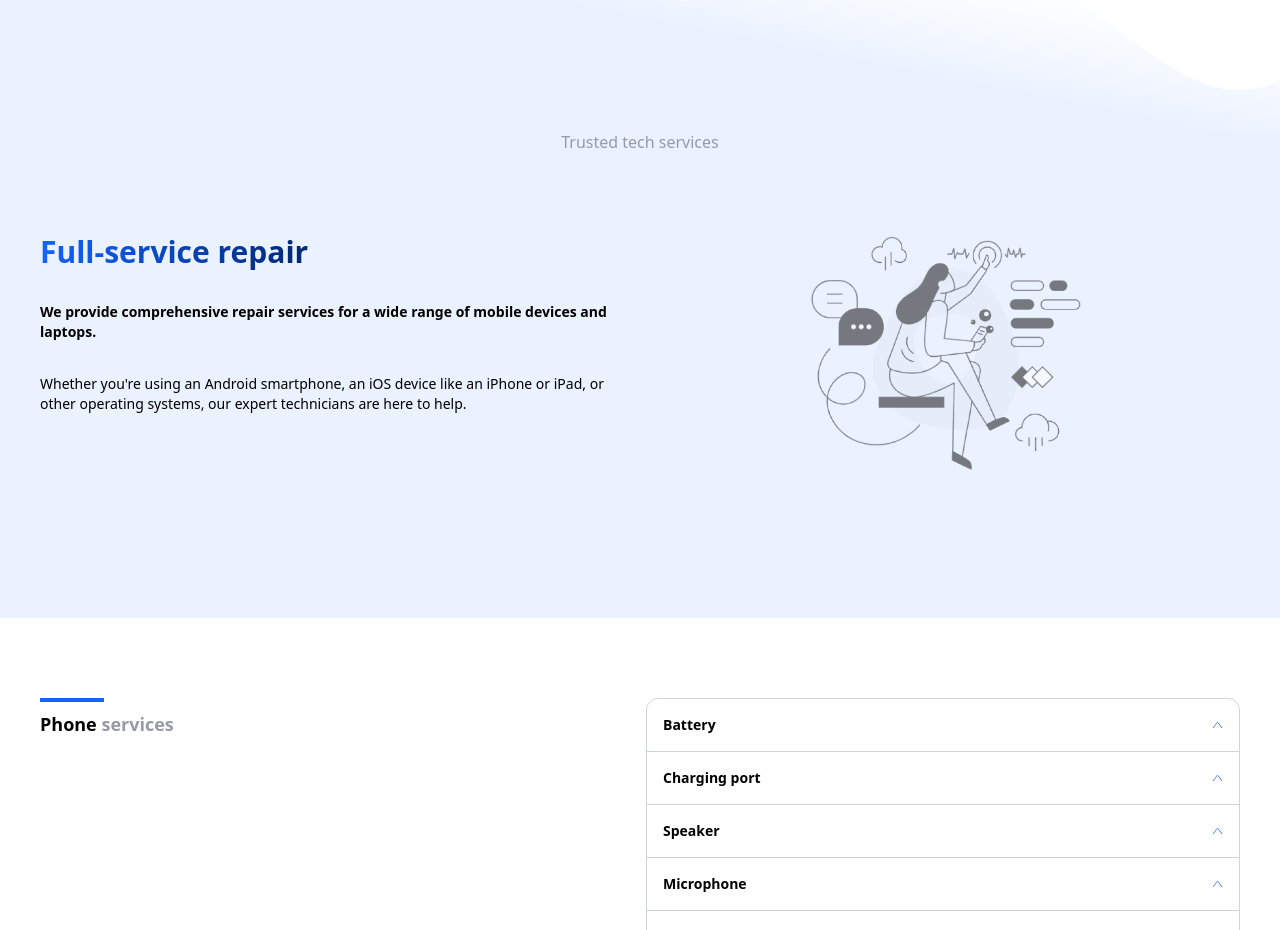
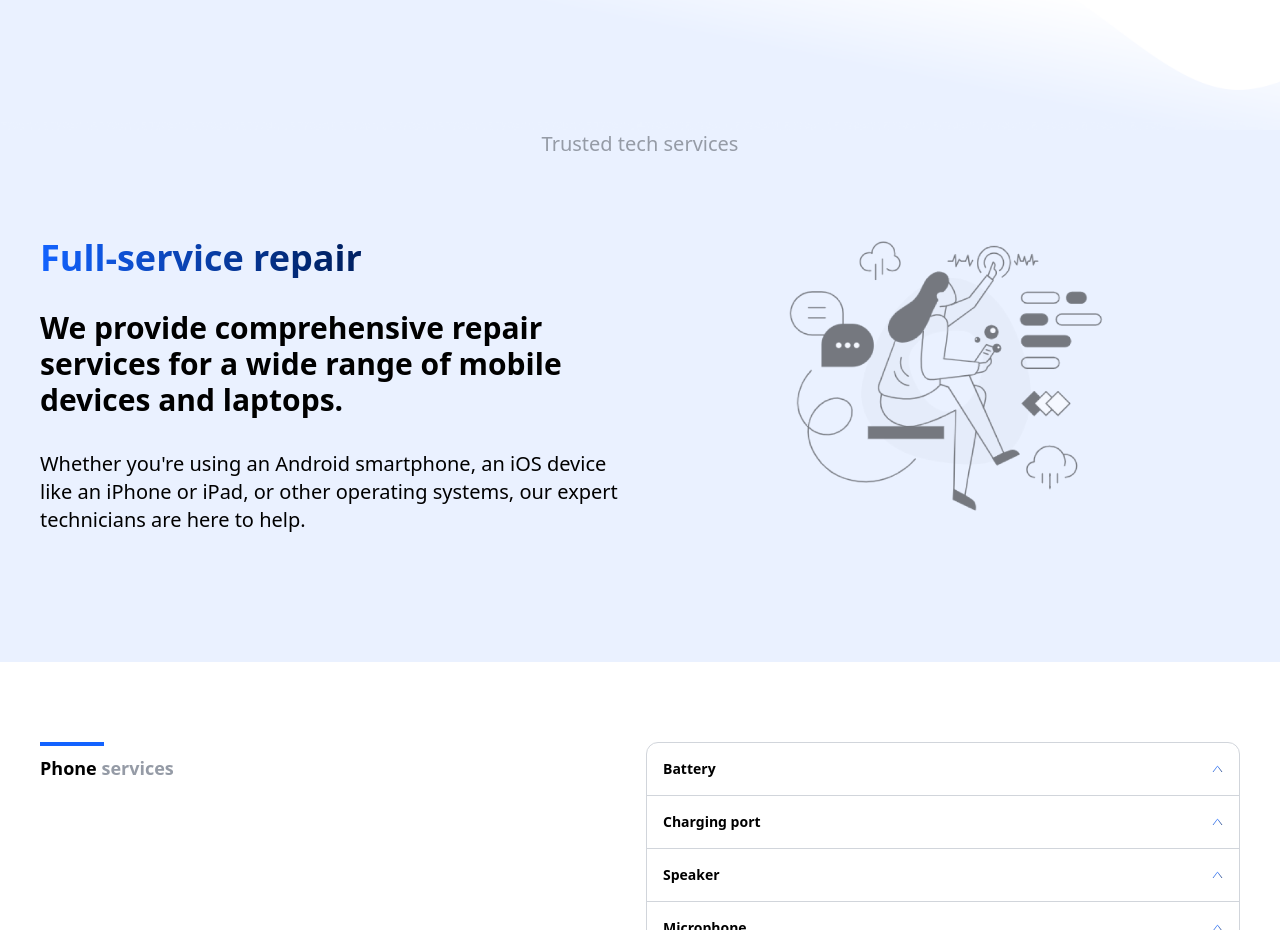
Before and after one commit to Perebonilado/i-repair, a Next.js app: page / in a window 1280 px wide. Shown: the part 820-1750 px from the top of the page. Built offline with nearby package versions, Linux system fonts and the light colour scheme.

Commit message:
full service repair details

```diff
--- a/src/@modules/home/FullServiceRepair/index.tsx
+++ b/src/@modules/home/FullServiceRepair/index.tsx
@@ -7,18 +7,18 @@ const FullServiceRepair: FC = () => {
   return (
     <section className="bg-[#EAF1FF] pb-32">
       <Container>
-        <p className="text-[#959BA6] text-center">Trusted tech services</p>
+        <p className="text-[#959BA6] text-center text-xl">Trusted tech services</p>
         <div className="mt-20 flex gap-6 max-md:flex-col-reverse max-md:items-center">
           <div style={{ flex: 1 }}>
             <GradientText
               title="Full-service repair"
-              className="text-3xl font-bold"
+              className="text-4xl font-bold"
             />
-            <p className="mt-8 text-sm font-semibold">
+            <p className="mt-8 text-3xl font-semibold">
               We provide comprehensive repair services for a wide range of
               mobile devices and laptops.
             </p>
-            <p className="mt-8 text-sm">
+            <p className="mt-8 text-xl">
               Whether you're using an Android smartphone, an iOS device like an
               iPhone or iPad, or other operating systems, our expert technicians
               are here to help.
```
